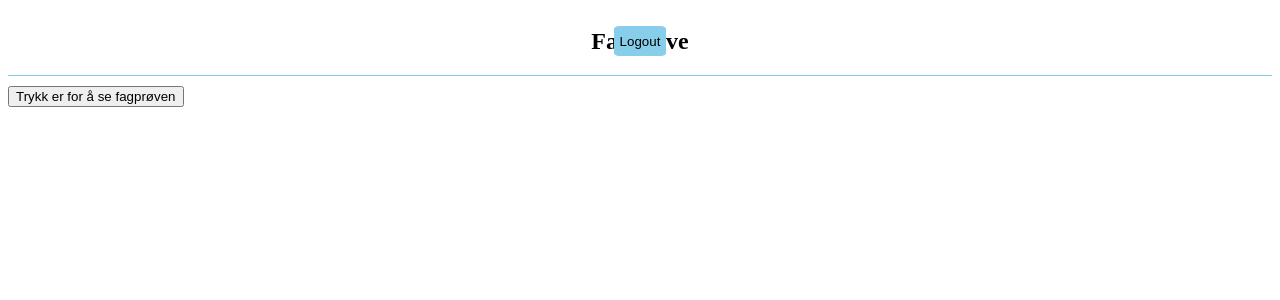
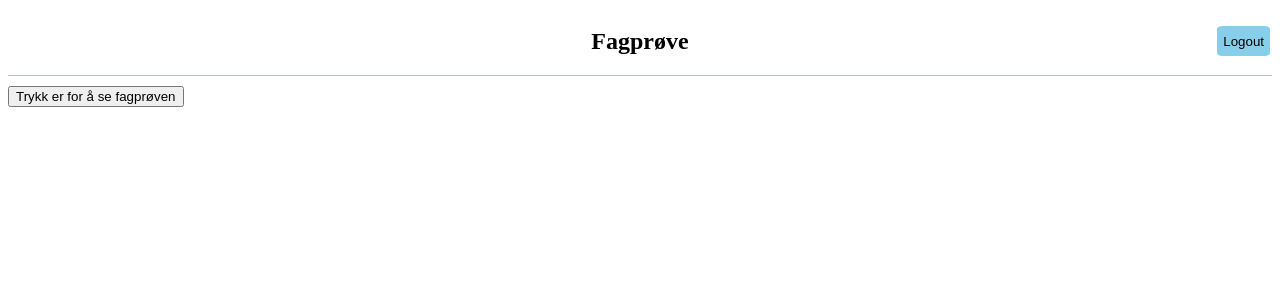
Before and after one commit to Aitilla/Fagprove, a Next.js app: page / in a window 1280 px wide. Shown: the top 300 px of the page. Built offline with nearby package versions, Linux system fonts and the light colour scheme.

Commit message:
fixed logout button styling

```diff
--- a/app/components/Header/header.module.css
+++ b/app/components/Header/header.module.css
@@ -12,7 +12,7 @@
         background: skyblue;
         color: black;
         border-radius: 10%;
-        right: 10;
+        right: 10px;
     }
     button:hover{
       background: aqua;
```
